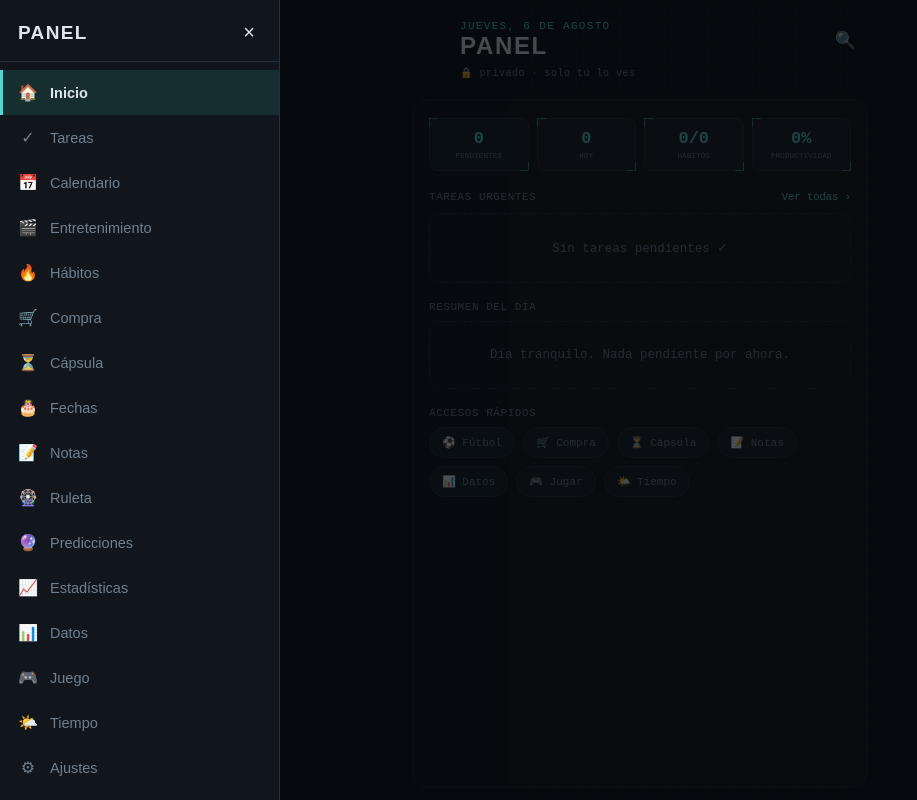
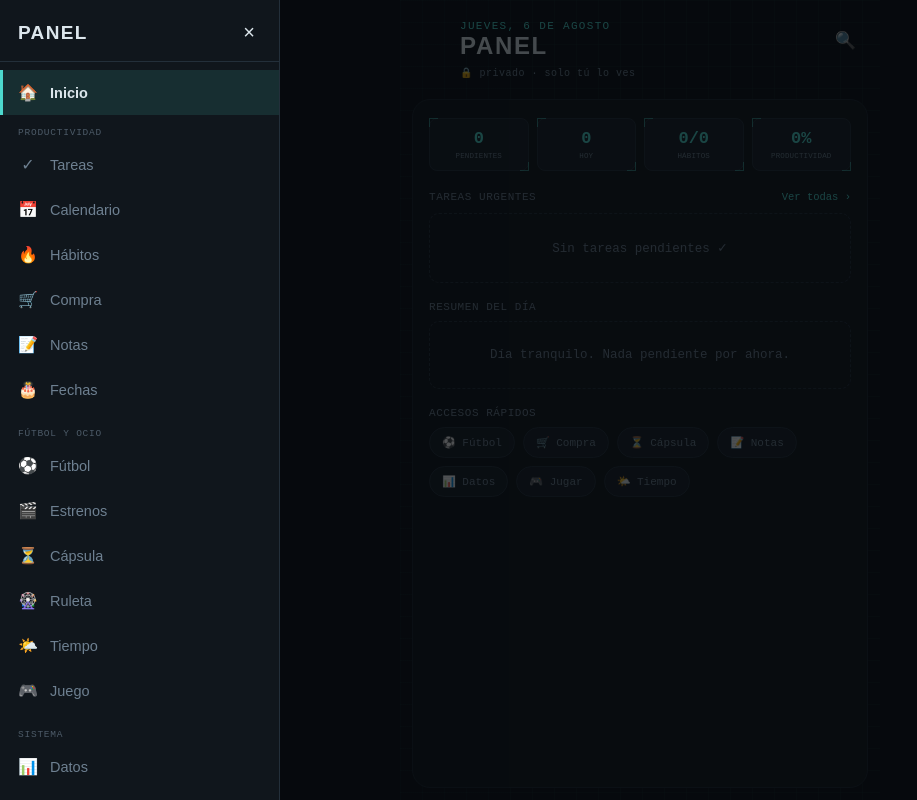
Before and after one commit to JorgeM65/panel-control-pwa, a React (Vite) app: page / in a window 1280 px wide. Both pictures are taken after a click on the button "Abrir menú". Shown: the whole page, without its empty margins (0-917 px from the left). Built offline with nearby package versions, Linux system fonts and the light colour scheme.

Commit message:
Mejora clasificación app

```diff
--- a/src/App.jsx
+++ b/src/App.jsx
@@ -32,19 +32,24 @@ const PLATAFORMAS = [
 const NAV_ITEMS = [
   { key: 'tareas', label: 'Tareas', icon: '✓' },
   { key: 'calendario', label: 'Calendario', icon: '📅' },
-  { key: 'entretenimiento', label: 'Entretenimiento', icon: '🎬' },
   { key: 'habitos', label: 'Hábitos', icon: '🔥' },
   { key: 'compra', label: 'Compra', icon: '🛒' },
+  { key: 'notas', label: 'Notas', icon: '📝' },
+  { key: 'fechas', label: 'Fechas', icon: '🎂' },
+  { key: 'futbol', label: 'Fútbol', icon: '⚽' },
+  { key: 'estrenos', label: 'Estrenos', icon: '🎬' },
   { key: 'capsula', label: 'Cápsula', icon: '⏳' },
-  { key: 'fechas', label: 'Fechas', icon: '🎂' },
-  { key: 'notas', label: 'Notas', icon: '📝' },
   { key: 'ruleta', label: 'Ruleta', icon: '🎡' },
-  { key: 'predicciones', label: 'Predicciones', icon: '🔮' },
-  { key: 'estadisticas', label: 'Estadísticas', icon: '📈' },
+  { key: 'tiempo', label: 'Tiempo', icon: '🌤️' },
+  { key: 'juego', label: 'Juego', icon: '🎮' },
   { key: 'datos', label: 'Datos', icon: '📊' },
-  { key: 'juego', label: 'Juego', icon: '🎮' },
-  { key: 'tiempo', label: 'Tiempo', icon: '🌤️' },
   { key: 'ajustes', label: 'Ajustes', icon: '⚙' },
+];
+
+const NAV_GROUPS = [
+  { label: 'Productividad', items: ['tareas', 'calendario', 'habitos', 'compra', 'notas', 'fechas'] },
+  { label: 'Fútbol y ocio', items: ['futbol', 'estrenos', 'capsula', 'ruleta', 'tiempo', 'juego'] },
+  { label: 'Sistema', items: ['datos', 'ajustes'] },
 ];
 
 const RULETA_COLORS = ['#4DD9CE', '#E3AC4C', '#E2637A', '#58D398', '#9C93E8'];
@@ -416,6 +421,12 @@ html, body {
 .drawer-head { display: flex; align-items: center; justify-content: space-between; padding: 0 18px 16px; border-bottom: 1px solid var(--border); margin-bottom: 8px; }
 .drawer-close { background: none; border: none; color: var(--text); font-size: 20px; cursor: pointer; }
 .drawer-list { list-style: none; margin: 0; padding: 0; overflow-y: auto; flex: 1; }
+.drawer-group { margin-bottom: 4px; }
+.drawer-group-label {
+  display: block; padding: 12px 18px 4px; font-family: var(--font-mono); font-size: 9.5px;
+  letter-spacing: 0.08em; text-transform: uppercase; color: var(--text-dim); opacity: 0.65;
+}
+.drawer-group-list { list-style: none; margin: 0; padding: 0; }
 .drawer-item {
   width: 100%; text-align: left; display: flex; align-items: center; gap: 12px;
   background: none; border: none; padding: 13px 18px; font-family: var(--font-body); font-size: 14.5px;
@@ -1176,17 +1187,35 @@ function EstrenosSection({ config, onNavigate }) {
   );
 }
 
-function EntretenimientoTab({ data, matches, matchesStatus, onNavigate }) {
-  const [sub, setSub] = useState('futbol');
+function FutbolTab({ data, matches, matchesStatus, predicciones, onChangePredicciones, onDeletePrediccion, onNavigate }) {
+  const [sub, setSub] = useState('partidos');
   return (
     <div className="module-panel">
       <div className="sub-tabs">
-        <button type="button" className={`sub-tab ${sub === 'futbol' ? 'active' : ''}`} onClick={() => setSub('futbol')}>Fútbol</button>
-        <button type="button" className={`sub-tab ${sub === 'estrenos' ? 'active' : ''}`} onClick={() => setSub('estrenos')}>Estrenos</button>
-      </div>
-      {sub === 'futbol'
-        ? <FutbolSection config={data.futbol} matches={matches} status={matchesStatus} onNavigate={onNavigate} />
-        : <EstrenosSection config={data.estrenos} onNavigate={onNavigate} />}
+        <button type="button" className={`sub-tab ${sub === 'partidos' ? 'active' : ''}`} onClick={() => setSub('partidos')}>Partidos</button>
+        <button type="button" className={`sub-tab ${sub === 'predicciones' ? 'active' : ''}`} onClick={() => setSub('predicciones')}>Predicciones</button>
+        <button type="button" className={`sub-tab ${sub === 'estadisticas' ? 'active' : ''}`} onClick={() => setSub('estadisticas')}>Estadísticas</button>
+      </div>
+      {sub === 'partidos' && (
+        <FutbolSection config={data.futbol} matches={matches} status={matchesStatus} onNavigate={onNavigate} />
+      )}
+      {sub === 'predicciones' && (
+        <PrediccionesTab
+          predicciones={predicciones}
+          footballMatches={matches}
+          onChange={onChangePredicciones}
+          onDelete={onDeletePrediccion}
+        />
+      )}
+      {sub === 'estadisticas' && <EstadisticasTab futbolConfig={data.futbol} />}
+    </div>
+  );
+}
+
+function EstrenosTab({ config, onNavigate }) {
+  return (
+    <div className="module-panel">
+      <EstrenosSection config={config} onNavigate={onNavigate} />
     </div>
   );
 }
@@ -2642,7 +2671,7 @@ function Home({ tasks, events, habits, compra, capsulas, footballMatches, footba
 
   function goTo(type) {
     if (type === 'event') onNavigate('calendario');
-    else if (type === 'match') onNavigate('entretenimiento');
+    else if (type === 'match') onNavigate('futbol');
     else if (type === 'capsule') onNavigate('capsula');
     else if (type === 'fecha') onNavigate('fechas');
     else onNavigate('habitos');
@@ -2733,7 +2762,7 @@ function Home({ tasks, events, habits, compra, capsulas, footballMatches, footba
       <div className="dash-section">
         <span className="section-label">Accesos rápidos</span>
         <div className="quick-row">
-          <button type="button" className="quick-chip" onClick={() => onNavigate('entretenimiento')}>
+          <button type="button" className="quick-chip" onClick={() => onNavigate('futbol')}>
             ⚽ {futbolConfigured ? `${footballMatches.length} hoy` : 'Fútbol'}
           </button>
           <button type="button" className="quick-chip" onClick={() => onNavigate('compra')}>
@@ -3077,9 +3106,18 @@ export default function App() {
         )}
         {activeView === 'tareas' && <TareasTab tasks={tasks} onChange={updateTasks} onDelete={deleteTask} />}
         {activeView === 'calendario' && <CalendarioTab events={events} onChange={updateEvents} onDelete={deleteEvent} />}
-        {activeView === 'entretenimiento' && (
-          <EntretenimientoTab data={entertainment} matches={footballMatches} matchesStatus={footballStatus} onNavigate={setActiveView} />
-        )}
+        {activeView === 'futbol' && (
+          <FutbolTab
+            data={entertainment}
+            matches={footballMatches}
+            matchesStatus={footballStatus}
+            predicciones={predicciones}
+            onChangePredicciones={updatePredicciones}
+            onDeletePrediccion={deletePrediccion}
+            onNavigate={setActiveView}
+          />
+        )}
+        {activeView === 'estrenos' && <EstrenosTab config={entertainment.estrenos} onNavigate={setActiveView} />}
         {activeView === 'habitos' && <HabitosTab habits={habits} onChange={updateHabits} onDelete={deleteHabit} />}
         {activeView === 'compra' && <CompraTab items={compra} onChange={updateCompra} onClearAll={clearCompra} />}
         {activeView === 'capsula' && <CapsulaTab capsules={capsulas} onChange={updateCapsulas} onDelete={deleteCapsula} />}
@@ -3088,15 +3126,6 @@ export default function App() {
         {activeView === 'juego' && <JuegoTab />}
         {activeView === 'notas' && <NotasTab notas={notas} onChange={updateNotas} onDelete={deleteNota} />}
         {activeView === 'ruleta' && <RuletaTab items={ruleta} onChange={updateRuleta} onDelete={deleteRuletaOption} />}
-        {activeView === 'predicciones' && (
-          <PrediccionesTab
-            predicciones={predicciones}
-            footballMatches={footballMatches}
-            onChange={updatePredicciones}
-            onDelete={deletePrediccion}
-          />
-        )}
-        {activeView === 'estadisticas' && <EstadisticasTab futbolConfig={entertainment.futbol} />}
         {activeView === 'tiempo' && <TiempoTab tiempo={tiempo} data={weatherData} status={weatherStatus} onNavigate={setActiveView} />}
         {activeView === 'ajustes' && (
           <AjustesTab
@@ -3173,7 +3202,14 @@ export default function App() {
                   <span className="drawer-icon">🏠</span> Inicio
                 </button>
               </li>
-              {NAV_ITEMS.map(item => (
+              {NAV_GROUPS.map(group => (
+                <li key={group.label} className="drawer-group">
+                  <span className="drawer-group-label">{group.label}</span>
+                  <ul className="drawer-group-list">
+                    {group.items.map(key => {
+                      const item = NAV_ITEMS.find(i => i.key === key);
+                      if (!item) return null;
+                      return (
                         <li key={item.key}>
                           <button
                             type="button"
@@ -3182,6 +3218,10 @@ export default function App() {
                           >
                             <span className="drawer-icon">{item.icon}</span> {item.label}
                           </button>
+                        </li>
+                      );
+                    })}
+                  </ul>
                 </li>
               ))}
               <li>
```
Lines whose indentation alone changed are shown as unchanged.
